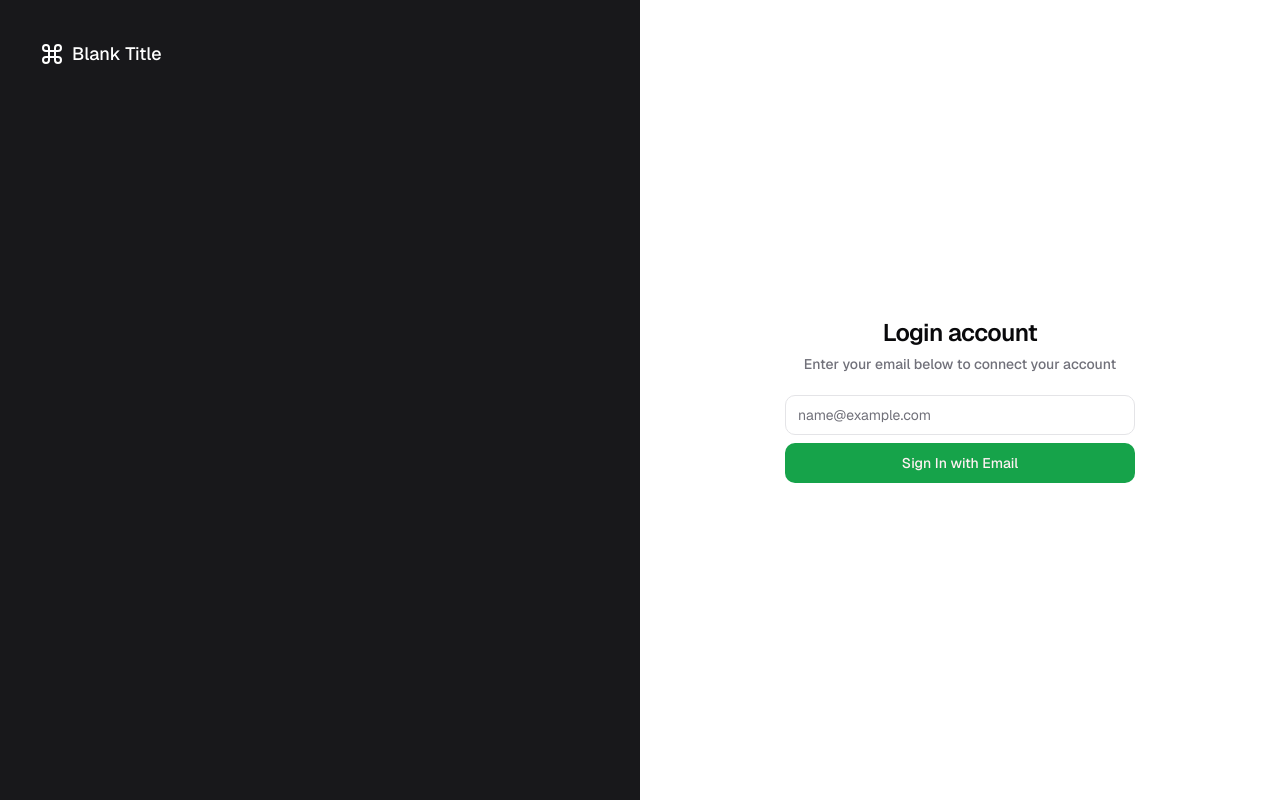
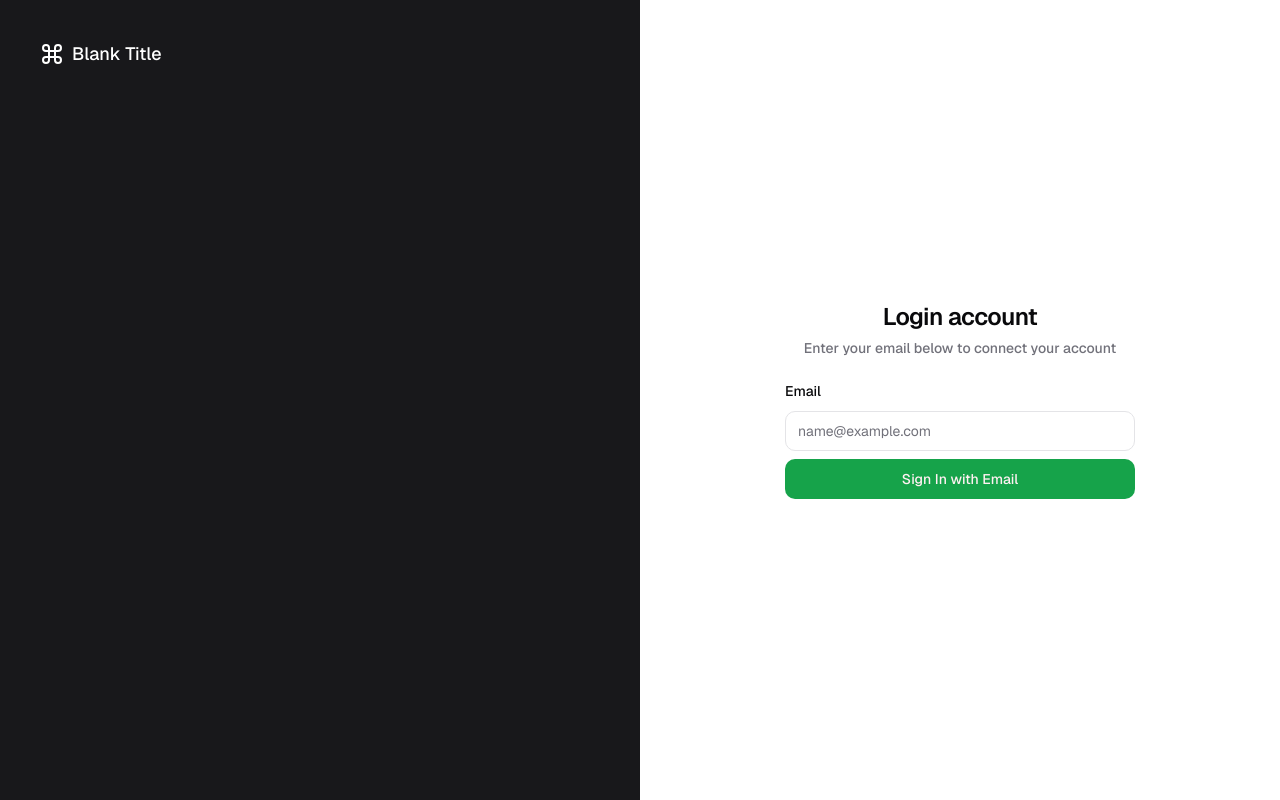
Before and after one commit to edcnogueira/dashboard-blank, a Next.js app: page /auth in a window 1280 px wide. Built offline with nearby package versions, Linux system fonts and the light colour scheme.

Commit message:
feat: add react-hook-form and zod

```diff
--- a/src/components/auth-form/index.tsx
+++ b/src/components/auth-form/index.tsx
@@ -1,21 +1,41 @@
+/* eslint-disable prettier/prettier */
 'use client'
 
 import * as React from 'react'
 
 import { Button } from '@/components/ui/button'
 import { Input } from '@/components/ui/input'
-import { Label } from '@/components/ui/label'
 import { cn } from '@/lib/utils'
 import { Icons } from '@/utils/icons'
+import { zodResolver } from '@hookform/resolvers/zod'
+import { useForm } from 'react-hook-form'
+import { z } from 'zod'
+import {
+   Form,
+   FormControl,
+   FormField,
+   FormItem,
+   FormLabel,
+   FormMessage,
+} from '../ui/form'
 
 interface UserAuthFormProps extends React.HTMLAttributes<HTMLDivElement> {}
 
+const formSchema = z.object({
+  email: z.string().min(1, { message: 'Email required' }).email(),
+})
+
+type TFormSchema = z.infer<typeof formSchema>
+
 export function UserAuthForm({ className, ...props }: UserAuthFormProps) {
   const [isLoading, setIsLoading] = React.useState<boolean>(false)
+  const form = useForm<TFormSchema>({
+    resolver: zodResolver(formSchema),
+  })
 
-  async function onSubmit(event: React.SyntheticEvent) {
-    event.preventDefault()
+  async function onSubmit(data: TFormSchema) {
     setIsLoading(true)
+    console.log(data)
 
     setTimeout(() => {
       setIsLoading(false)
@@ -23,13 +43,19 @@ export function UserAuthForm({ className, ...props }: UserAuthFormProps) {
   }
 
   return (
+    <Form {...form}>
       <div className={cn('grid gap-6', className)} {...props}>
-      <form onSubmit={onSubmit}>
-        <div className="grid gap-2">
-          <div className="grid gap-1">
-            <Label className="sr-only" htmlFor="email">
-              Email
-            </Label>
+        <form
+          onSubmit={form.handleSubmit(onSubmit)}
+          className="flex flex-col gap-2"
+        >
+          <FormField
+            control={form.control}
+            name="email"
+            render={({ field }) => (
+              <FormItem>
+                <FormLabel>Email</FormLabel>
+                <FormControl>
                   <Input
                     id="email"
                     placeholder="name@example.com"
@@ -38,16 +64,22 @@ export function UserAuthForm({ className, ...props }: UserAuthFormProps) {
                     autoComplete="email"
                     autoCorrect="off"
                     disabled={isLoading}
+                    {...field}
                   />
-          </div>
+                </FormControl>
+                <FormMessage />
+              </FormItem>
+            )}
+          />
+
           <Button disabled={isLoading}>
             {isLoading && (
               <Icons.spinner className="mr-2 size-4 animate-spin" />
             )}
             Sign In with Email
           </Button>
-        </div>
         </form>
       </div>
+    </Form>
   )
 }
```
Also changed, not shown: 1 other file (tests, documents, lock files or other folders). Lines whose indentation alone changed are shown as unchanged.
